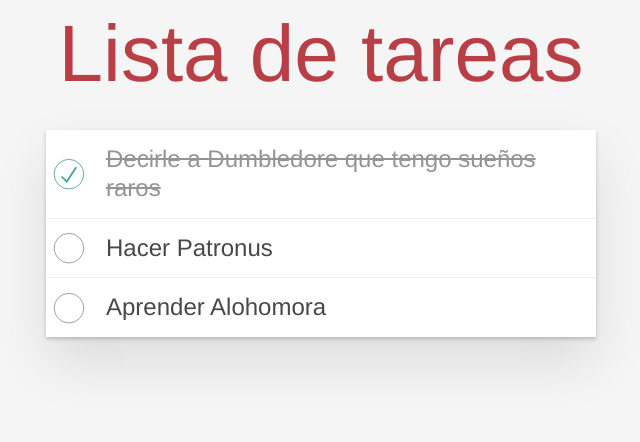
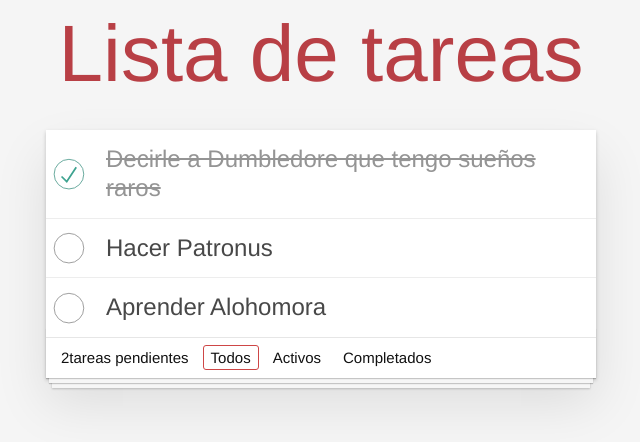
Before and after one commit to crisrodriguezgar/toDo-list_typeScript, a React (Vite) app: page / in a window 1280 px wide. Shown: the top 442 px of the page, without its empty margins (319-959 px from the left). Built offline with nearby package versions, Linux system fonts and the light colour scheme.

Commit message:
added footer

```diff
--- a/src/App.tsx
+++ b/src/App.tsx
@@ -1,5 +1,8 @@
 import { useState } from "react";
 import { ToDos } from "./components/ToDos";
+import { TODO_FILTERS } from "./consts";
+import { FilterValue } from "./types";
+import { Footer } from "./components/Footer";
 
 
 const mockTodos = [
@@ -23,6 +26,7 @@ const mockTodos = [
 const App = (): JSX.Element => {
 
   const [todos, setTodos] = useState(mockTodos)
+  const [filterSelected, setFilterSelected] = useState<FilterValue>(TODO_FILTERS.ALL)
 
   const handleRemove = (id: string): void => {
     const newTodos = todos.filter(todo => todo.id !== id)
@@ -42,6 +46,14 @@ const App = (): JSX.Element => {
     setTodos(newTodos)
   }
 
+  const handleFilterChange = (filter: FilterValue): void => {
+    setFilterSelected(filter)
+  }
+
+  const activeCount = todos.filter(todo => !todo.completed).length
+
+  const completedCount = todos.length - activeCount
+
   return (
 
     <div className="todoapp">
@@ -53,6 +65,14 @@ const App = (): JSX.Element => {
         todos={todos}
         onRemoveTodo={handleRemove}
       />
+      <Footer
+        activeCount={activeCount}
+        completedCount={completedCount}
+        filterSelected={filterSelected}
+        handleFilterChange={handleFilterChange}
+        onClearCompleted={()=>{}}
+      />
+
     </div>
   )
 }
--- /dev/null
+++ b/src/components/Filters.tsx
@@ -0,0 +1,37 @@
+import { FILTERS_BUTTONS } from "../consts";
+import { FilterValue } from "../types";
+
+interface Props {
+  onFilterChange: (filter: FilterValue) => void;
+  filterSelected: FilterValue;
+}
+
+export const Filters: React.FC<Props> = ({ filterSelected, onFilterChange }) => {
+  const handleClick = (filter: FilterValue) => {
+    onFilterChange(filter);
+  };
+
+  return (
+    <ul className="filters">
+      {Object.entries(FILTERS_BUTTONS).map(([key, { href, literal }]) => {
+        const isSelected = key === filterSelected;
+        const className = isSelected ? "selected" : "";
+
+        return (
+          <li key={key}>
+            <a
+              href={href}
+              className={className}
+              onClick={(event) => {
+                event.preventDefault();
+                onFilterChange(key as FilterValue);
+              }}
+            >
+              {literal}
+            </a>
+          </li>
+        );
+      })}
+    </ul>
+  );
+};
--- /dev/null
+++ b/src/components/Footer.tsx
@@ -0,0 +1,32 @@
+import { FilterValue} from "../types"
+import { Filters } from "./Filters"
+
+interface Props {
+    activeCount: number
+    completedCount: number
+    filterSelected: FilterValue
+    onClearCompleted: () => void
+    handleFilterChange: (fiter: FilterValue) => void
+}
+
+export const Footer: React.FC<Props> = ({
+    activeCount = 0,
+    completedCount = 0,
+    filterSelected,
+    handleFilterChange,
+    onClearCompleted
+}) => {
+    return (
+        <footer className="footer">
+            <span className="todo-count">
+                <strong>{activeCount}</strong>tareas pendientes
+            </span>
+            <Filters
+                filterSelected={filterSelected}
+                onFilterChange={(handleFilterChange) => {
+
+                }}
+            />
+        </footer>
+    )
+}
--- a/src/components/ToDo.tsx
+++ b/src/components/ToDo.tsx
@@ -13,7 +13,7 @@ export const ToDo: React.FC<Props> = ({ id, title, completed, onRemoveTodo, onTo
     type="checkbox"
     checked={completed}
     onChange={(event) => {
-        onToggleCompletedTodo(id, event.target.checked); // Pasar id y completed por separado
+        onToggleCompletedTodo(id, event.target.checked);
     }}
 />
             <label htmlFor="">{title}</label>
--- /dev/null
+++ b/src/consts.ts
@@ -0,0 +1,20 @@
+export const TODO_FILTERS = {
+    ALL: 'all',
+    ACTIVE: 'active',
+    COMPLETED: 'completed'
+} as const
+
+export const FILTERS_BUTTONS = {
+    [TODO_FILTERS.ALL]: {
+        literal: 'Todos',
+        href: `/?filter=${TODO_FILTERS.ALL}`
+    },
+    [TODO_FILTERS.ACTIVE]: {
+        literal: 'Activos',
+        href: `/?filter=${TODO_FILTERS.ACTIVE}`
+    },
+    [TODO_FILTERS.COMPLETED]: {
+        literal: 'Completados',
+        href: `/?filter=${TODO_FILTERS.COMPLETED}`
+    },
+} as const
--- a/src/types.d.ts
+++ b/src/types.d.ts
@@ -1,3 +1,5 @@
+import { TODO_FILTERS } from "./consts"
+
 export interface Todo {
     id: string,
     title: string,
@@ -5,3 +7,5 @@ export interface Todo {
 }
 
 export type ListOfTodos = Todo[]
+
+export type FilterValue = typeof TODO_FILTERS[keyof typeof TODO_FILTERS]
```
